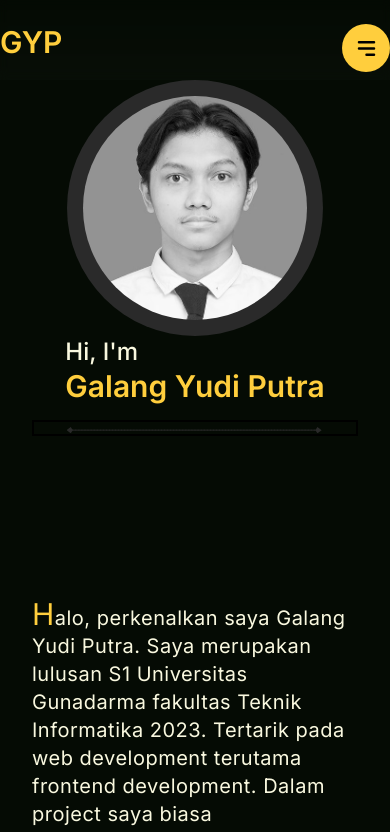
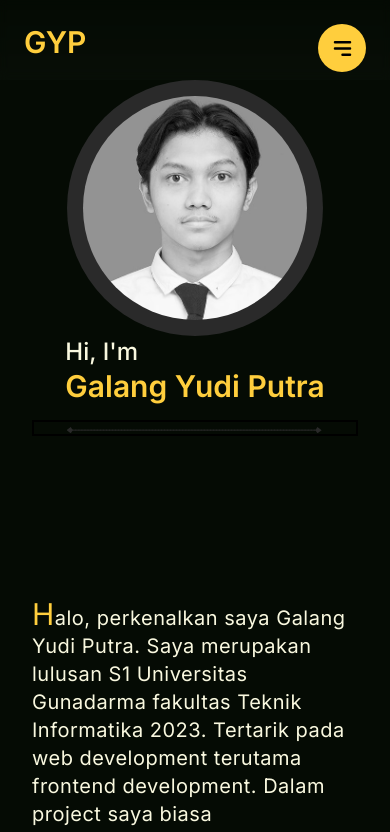
Before and after one commit to galangyp11/Web-Profile, a Next.js app: page / in a window 390 px wide. Shown: the top 832 px of the page. Built offline with nearby package versions, Linux system fonts and the light colour scheme.

Commit message:
fix layout web and mobile

```diff
--- a/app/Navbar/navbar.tsx
+++ b/app/Navbar/navbar.tsx
@@ -11,11 +11,15 @@ export default function Navbar() {
     setIsOpen(!isOpen);
   };
   return (
-    <div className="grid sm:grid-cols-8 grid-cols-2 w-full h-20 py-6 bg-bgHome/30 backdrop-blur-sm">
+    <div className="grid sm:grid-cols-8 grid-cols-2 w-full h-20 p-6 sm:px-0 bg-bgHome/30 backdrop-blur-sm">
       <div className="sm:col-span-5 col-span-1">
-        <p className="sm:text-5xl text-3xl font-semibold text-warna1 cursor-pointer">
+        <Link
+          href="/"
+          onClick={() => setIsOpen(false)}
+          className="sm:text-5xl text-3xl font-semibold text-warna1 cursor-pointer"
+        >
           GYP
-        </p>
+        </Link>
       </div>
       <div className="sm:flex sm:justify-center sm:block sm:col-span-1 hidden">
         <Link
```
